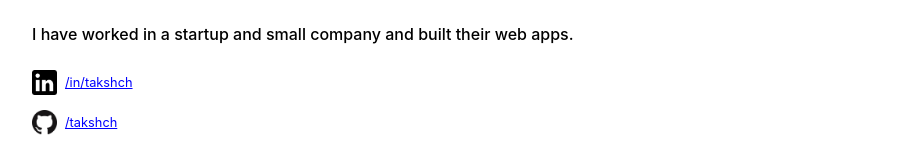
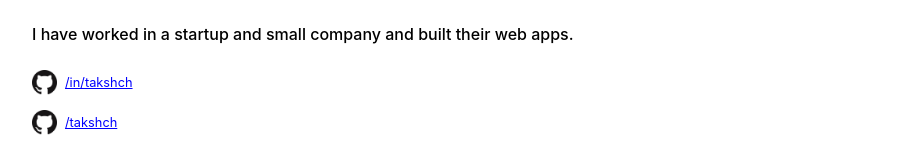
Before and after one commit to takshch/website, a Next.js app: page / in a window 1280 px wide. Shown: the part 194-354 px from the top of the page, without its empty margins (0-900 px from the left). Built offline with nearby package versions, Linux system fonts and the light colour scheme.

Commit message:
Edits icons path

```diff
--- a/pages/index.jsx
+++ b/pages/index.jsx
@@ -35,12 +35,12 @@ export default function Home() {
           <div className={styles.contact}>
             <Contact
               href="https://www.linkedin.com/in/takshch"
-              imageSrc={require('../public/icons/linkedin.png')}
+              imageSrc="icons/github.png"
               text="/in/takshch"
             />
             <Contact
               href="https://github.com/takshch"
-              imageSrc={require('../public/icons/github.png')}
+              imageSrc="icons/github.png"
               text="/takshch"
             />
           </div>
```
